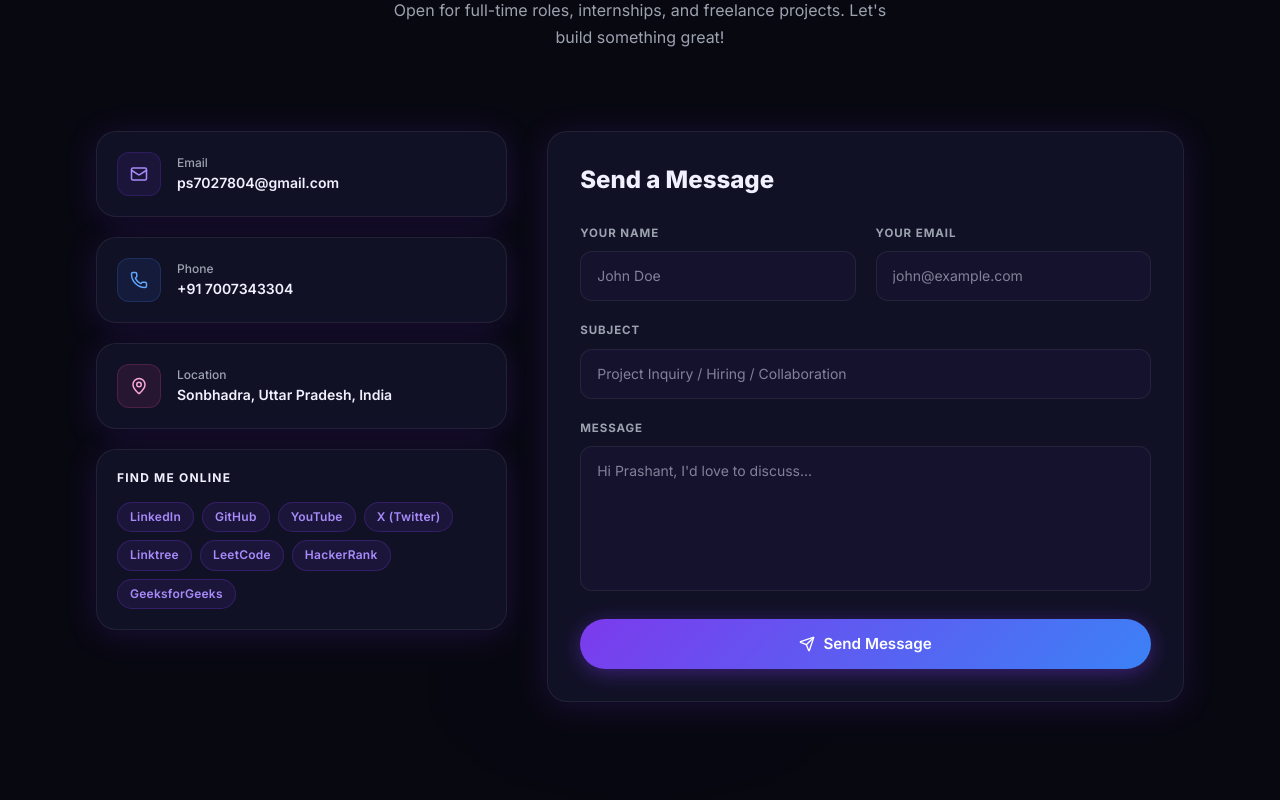
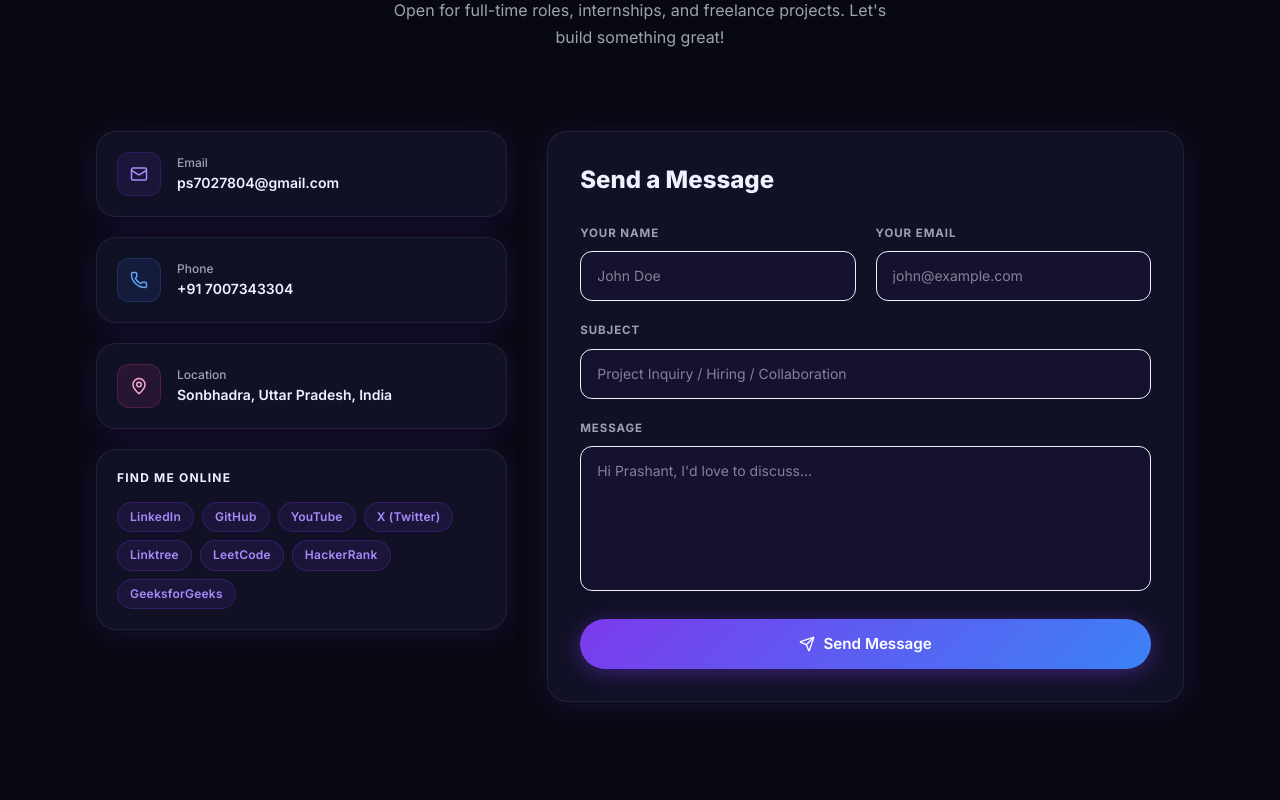
Before and after one commit to PrashantSinghUP64/Prashant-Kumar-Singh-Portfolio, a Next.js app in the folder portfolio-app/: page / in a window 1280 px wide. Shown: the part 8600-9400 px from the top of the page. Built offline with nearby package versions, Linux system fonts and the light colour scheme; no server answers.

Commit message:
refactor: move EmailJS credentials to environment variables

```diff
--- a/portfolio-app/package.json
+++ b/portfolio-app/package.json
@@ -9,6 +9,7 @@
     "lint": "eslint"
   },
   "dependencies": {
+    "@emailjs/browser": "^4.4.1",
     "clsx": "^2.1.1",
     "framer-motion": "^12.38.0",
     "lucide-react": "^1.8.0",
--- a/portfolio-app/src/components/sections/Contact.tsx
+++ b/portfolio-app/src/components/sections/Contact.tsx
@@ -2,10 +2,18 @@
 
 import { motion } from "framer-motion";
 import { personalInfo, socialLinks } from "@/lib/data";
-import { Mail, MapPin, Phone, Send } from "lucide-react";
+import { Mail, MapPin, Phone, Send, CheckCircle, AlertCircle, Loader2 } from "lucide-react";
 import {
   slideLeft, slideRight, sectionHeader, textReveal, tapScale, viewport,
 } from "@/lib/animations";
+import { useState, useRef } from "react";
+import emailjs from "@emailjs/browser";
+
+// ─── EmailJS credentials (loaded from .env.local) ───────────────────
+const EMAILJS_SERVICE_ID  = process.env.NEXT_PUBLIC_EMAILJS_SERVICE_ID!;
+const EMAILJS_TEMPLATE_ID = process.env.NEXT_PUBLIC_EMAILJS_TEMPLATE_ID!;
+const EMAILJS_PUBLIC_KEY  = process.env.NEXT_PUBLIC_EMAILJS_PUBLIC_KEY!;
+// ────────────────────────────────────────────────────────────────────
 
 const contactItems = [
   { icon: <Mail size={18} />,   label: "Email",    value: personalInfo.email,    href: `mailto:${personalInfo.email}`, accent: "#a78bfa", bg: "rgba(124,58,237,0.1)", border: "rgba(124,58,237,0.2)" },
@@ -26,7 +34,108 @@ const labelStyle: React.CSSProperties = {
   marginBottom: "8px", color: "var(--fg-muted)",
 };
 
+const errorStyle: React.CSSProperties = {
+  fontSize: "0.72rem", color: "#f87171", marginTop: "5px",
+  display: "flex", alignItems: "center", gap: "4px",
+};
+
+interface FormData {
+  name: string;
+  email: string;
+  subject: string;
+  message: string;
+}
+
+interface FormErrors {
+  name?: string;
+  email?: string;
+  subject?: string;
+  message?: string;
+}
+
+function validateEmail(email: string) {
+  return /^[^\s@]+@[^\s@]+\.[^\s@]+$/.test(email);
+}
+
 export default function Contact() {
+  const formRef = useRef<HTMLFormElement>(null);
+
+  const [formData, setFormData] = useState<FormData>({
+    name: "", email: "", subject: "", message: "",
+  });
+  const [errors, setErrors]   = useState<FormErrors>({});
+  const [loading, setLoading] = useState(false);
+  const [status, setStatus]   = useState<"idle" | "success" | "error">("idle");
+
+  // ── Validation ────────────────────────────────────────────────────
+  function validate(): FormErrors {
+    const errs: FormErrors = {};
+    if (!formData.name.trim())                       errs.name    = "Name is required.";
+    if (!formData.email.trim())                      errs.email   = "Email is required.";
+    else if (!validateEmail(formData.email))         errs.email   = "Please enter a valid email address.";
+    if (!formData.subject.trim())                    errs.subject = "Subject is required.";
+    if (!formData.message.trim())                    errs.message = "Message is required.";
+    return errs;
+  }
+
+  // ── Change handler ────────────────────────────────────────────────
+  function handleChange(e: React.ChangeEvent<HTMLInputElement | HTMLTextAreaElement>) {
+    const { name, value } = e.target;
+    setFormData((prev) => ({ ...prev, [name]: value }));
+    // Clear inline error as user corrects the field
+    if (errors[name as keyof FormErrors]) {
+      setErrors((prev) => ({ ...prev, [name]: undefined }));
+    }
+  }
+
+  // ── Submit handler ────────────────────────────────────────────────
+  async function handleSubmit(e: React.FormEvent) {
+    e.preventDefault();
+    setStatus("idle");
+
+    const errs = validate();
+    if (Object.keys(errs).length > 0) {
+      setErrors(errs);
+      return;
+    }
+
+    setLoading(true);
+    try {
+      await emailjs.send(
+        EMAILJS_SERVICE_ID,
+        EMAILJS_TEMPLATE_ID,
+        {
+          from_name:  formData.name,
+          from_email: formData.email,
+          subject:    formData.subject,
+          message:    formData.message,
+          to_email:   "ps7027804@gmail.com",
+        },
+        EMAILJS_PUBLIC_KEY
+      );
+      setStatus("success");
+      setFormData({ name: "", email: "", subject: "", message: "" });
+      setErrors({});
+      // Auto-dismiss success banner after 6 s
+      setTimeout(() => setStatus("idle"), 6000);
+    } catch {
+      setStatus("error");
+      setTimeout(() => setStatus("idle"), 6000);
+    } finally {
+      setLoading(false);
+    }
+  }
+
+  // ── Focus / blur helpers ──────────────────────────────────────────
+  const onFocus = (e: React.FocusEvent<HTMLInputElement | HTMLTextAreaElement>) => {
+    e.target.style.borderColor = "rgba(124,58,237,0.5)";
+    e.target.style.boxShadow   = "0 0 0 3px rgba(124,58,237,0.08)";
+  };
+  const onBlur = (e: React.FocusEvent<HTMLInputElement | HTMLTextAreaElement>) => {
+    e.target.style.borderColor = "var(--border)";
+    e.target.style.boxShadow   = "none";
+  };
+
   return (
     <section id="contact" className="py-28 relative overflow-hidden">
       <motion.div
@@ -57,7 +166,7 @@ export default function Contact() {
             variants={slideLeft} initial="hidden" whileInView="visible" viewport={viewport}
             className="lg:col-span-2 space-y-5"
           >
-            {contactItems.map((item, i) => (
+            {contactItems.map((item) => (
               <motion.a
                 key={item.label}
                 href={item.href}
@@ -109,64 +218,127 @@ export default function Contact() {
             className="lg:col-span-3 card p-8"
           >
             <h3 className="text-2xl font-extrabold mb-7" style={{ color: "var(--fg)" }}>Send a Message</h3>
-            <form
-              className="space-y-5"
-              onSubmit={(e) => {
-                e.preventDefault();
-                const form = e.target as HTMLFormElement;
-                const name    = (form.elements.namedItem("name")    as HTMLInputElement).value;
-                const email   = (form.elements.namedItem("email")   as HTMLInputElement).value;
-                const subject = (form.elements.namedItem("subject") as HTMLInputElement).value;
-                const message = (form.elements.namedItem("message") as HTMLTextAreaElement).value;
-                window.location.href = `mailto:${personalInfo.email}?subject=${encodeURIComponent(subject)}&body=${encodeURIComponent(`From: ${name} (${email})\n\n${message}`)}`;
-              }}
-            >
+
+            {/* ── Status banners ────────────────────────────────── */}
+            {status === "success" && (
+              <motion.div
+                initial={{ opacity: 0, y: -8 }} animate={{ opacity: 1, y: 0 }}
+                className="flex items-center gap-3 rounded-xl px-4 py-3 mb-6 text-sm font-medium"
+                style={{ background: "rgba(34,197,94,0.1)", border: "1px solid rgba(34,197,94,0.3)", color: "#4ade80" }}
+              >
+                <CheckCircle size={16} className="flex-shrink-0" />
+                Message sent successfully! I'll get back to you soon. 🎉
+              </motion.div>
+            )}
+            {status === "error" && (
+              <motion.div
+                initial={{ opacity: 0, y: -8 }} animate={{ opacity: 1, y: 0 }}
+                className="flex items-center gap-3 rounded-xl px-4 py-3 mb-6 text-sm font-medium"
+                style={{ background: "rgba(239,68,68,0.1)", border: "1px solid rgba(239,68,68,0.3)", color: "#f87171" }}
+              >
+                <AlertCircle size={16} className="flex-shrink-0" />
+                Something went wrong. Please try again or email me directly.
+              </motion.div>
+            )}
+
+            <form ref={formRef} className="space-y-5" onSubmit={handleSubmit} noValidate>
+              {/* Name + Email row */}
               <div className="grid grid-cols-1 sm:grid-cols-2 gap-5">
-                {[
-                  { id: "name",  type: "text",  label: "Your Name",  placeholder: "John Doe" },
-                  { id: "email", type: "email", label: "Your Email", placeholder: "john@example.com" },
-                ].map((field) => (
-                  <motion.div key={field.id} whileFocus={{ scale: 1.01 }}>
-                    <label htmlFor={field.id} style={labelStyle}>{field.label}</label>
+                {/* Name */}
+                <div>
+                  <motion.div whileFocus={{ scale: 1.01 }}>
+                    <label htmlFor="name" style={labelStyle}>Your Name</label>
                     <input
-                      type={field.type} id={field.id} name={field.id} required
-                      placeholder={field.placeholder} style={inputStyle}
-                      onFocus={(e) => { e.target.style.borderColor = "rgba(124,58,237,0.5)"; e.target.style.boxShadow = "0 0 0 3px rgba(124,58,237,0.08)"; }}
-                      onBlur={(e)  => { e.target.style.borderColor = "var(--border)"; e.target.style.boxShadow = "none"; }}
+                      type="text" id="name" name="name" required
+                      placeholder="John Doe"
+                      value={formData.name}
+                      onChange={handleChange}
+                      style={{ ...inputStyle, borderColor: errors.name ? "rgba(239,68,68,0.5)" : undefined }}
+                      onFocus={onFocus} onBlur={onBlur}
                     />
                   </motion.div>
-                ))}
+                  {errors.name && (
+                    <p style={errorStyle}><AlertCircle size={11} />{errors.name}</p>
+                  )}
+                </div>
+
+                {/* Email */}
+                <div>
+                  <motion.div whileFocus={{ scale: 1.01 }}>
+                    <label htmlFor="email" style={labelStyle}>Your Email</label>
+                    <input
+                      type="email" id="email" name="email" required
+                      placeholder="john@example.com"
+                      value={formData.email}
+                      onChange={handleChange}
+                      style={{ ...inputStyle, borderColor: errors.email ? "rgba(239,68,68,0.5)" : undefined }}
+                      onFocus={onFocus} onBlur={onBlur}
+                    />
+                  </motion.div>
+                  {errors.email && (
+                    <p style={errorStyle}><AlertCircle size={11} />{errors.email}</p>
+                  )}
+                </div>
               </div>
 
+              {/* Subject */}
               <div>
                 <label htmlFor="subject" style={labelStyle}>Subject</label>
                 <input
                   type="text" id="subject" name="subject" required
                   placeholder="Project Inquiry / Hiring / Collaboration"
-                  style={inputStyle}
-                  onFocus={(e) => { e.target.style.borderColor = "rgba(124,58,237,0.5)"; e.target.style.boxShadow = "0 0 0 3px rgba(124,58,237,0.08)"; }}
-                  onBlur={(e)  => { e.target.style.borderColor = "var(--border)"; e.target.style.boxShadow = "none"; }}
+                  value={formData.subject}
+                  onChange={handleChange}
+                  style={{ ...inputStyle, borderColor: errors.subject ? "rgba(239,68,68,0.5)" : undefined }}
+                  onFocus={onFocus} onBlur={onBlur}
                 />
+                {errors.subject && (
+                  <p style={errorStyle}><AlertCircle size={11} />{errors.subject}</p>
+                )}
               </div>
 
+              {/* Message */}
               <div>
                 <label htmlFor="message" style={labelStyle}>Message</label>
                 <textarea
                   id="message" name="message" rows={5} required
                   placeholder={`Hi Prashant, I'd love to discuss...`}
-                  style={{ ...inputStyle, resize: "none" }}
-                  onFocus={(e) => { e.target.style.borderColor = "rgba(124,58,237,0.5)"; e.target.style.boxShadow = "0 0 0 3px rgba(124,58,237,0.08)"; }}
-                  onBlur={(e)  => { e.target.style.borderColor = "var(--border)"; e.target.style.boxShadow = "none"; }}
+                  value={formData.message}
+                  onChange={handleChange}
+                  style={{ ...inputStyle, resize: "none", borderColor: errors.message ? "rgba(239,68,68,0.5)" : undefined }}
+                  onFocus={onFocus} onBlur={onBlur}
                 />
+                {errors.message && (
+                  <p style={errorStyle}><AlertCircle size={11} />{errors.message}</p>
+                )}
               </div>
 
+              {/* Submit button */}
               <motion.button
-                type="submit" className="btn-primary"
-                style={{ width: "100%", justifyContent: "center", padding: "14px 28px", fontSize: "1rem" }}
-                whileHover={{ scale: 1.03, y: -2 }} whileTap={tapScale}
+                type="submit"
+                disabled={loading}
+                className="btn-primary"
+                style={{
+                  width: "100%", justifyContent: "center",
+                  padding: "14px 28px", fontSize: "1rem",
+                  opacity: loading ? 0.7 : 1,
+                  cursor: loading ? "not-allowed" : "pointer",
+                }}
+                whileHover={loading ? {} : { scale: 1.03, y: -2 }}
+                whileTap={loading ? {} : tapScale}
                 transition={{ duration: 0.2 }}
               >
-                <Send size={16} /> Send Message
+                {loading ? (
+                  <>
+                    <Loader2 size={16} className="animate-spin" />
+                    Sending…
+                  </>
+                ) : (
+                  <>
+                    <Send size={16} />
+                    Send Message
+                  </>
+                )}
               </motion.button>
             </form>
           </motion.div>
```
Also changed, not shown: 1 other file (tests, documents, lock files or other folders).
